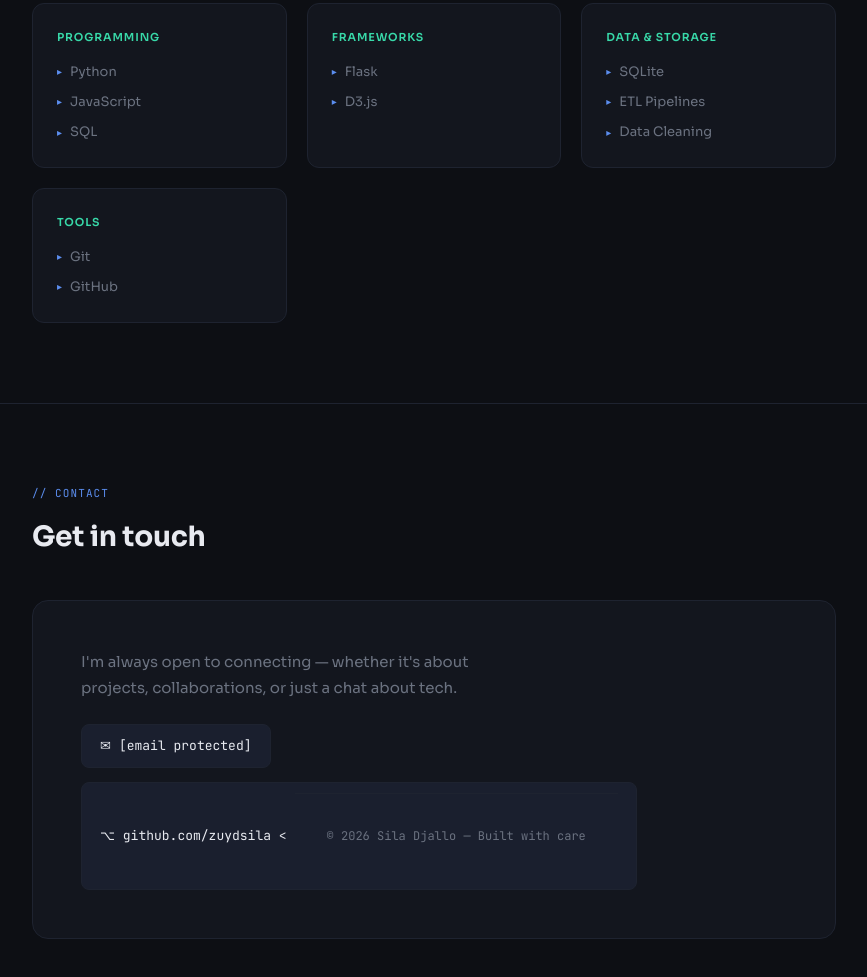
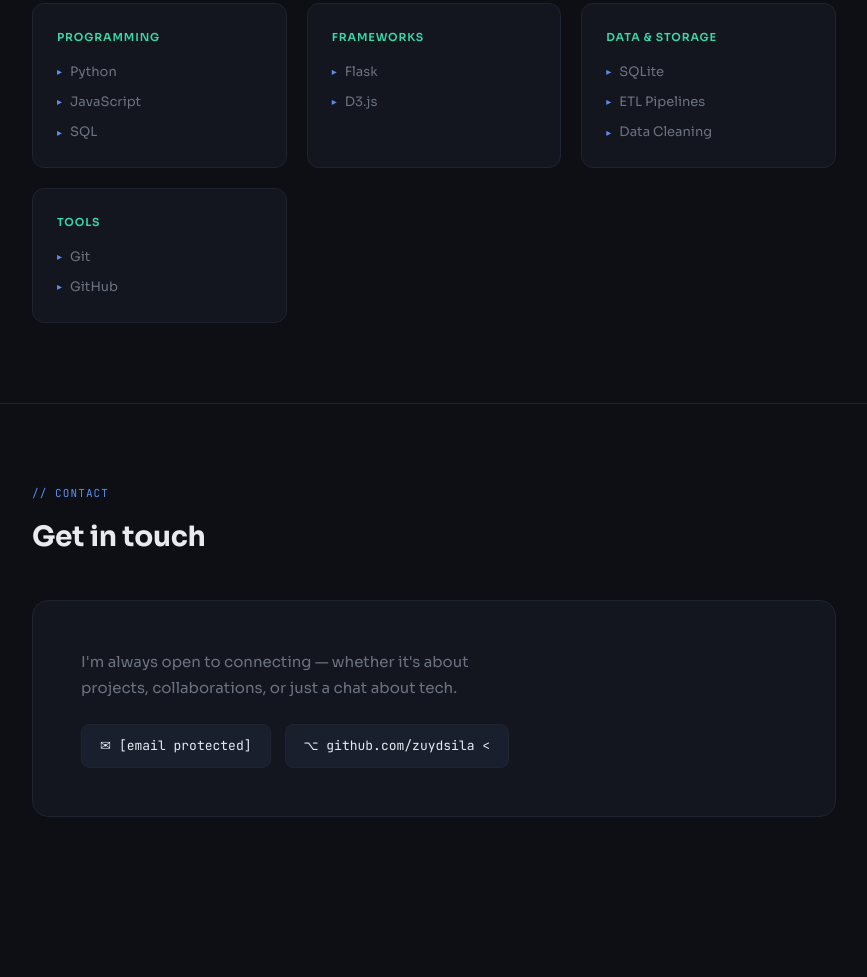
Before and after one commit to zuydsila/zuysila.github.io, a plain HTML site: page index (1).html in a window 1280 px wide. Shown: the part 2360-3337 px from the top of the page, without its empty margins (206-1073 px from the left). After the commit the page ends 3257 px from the top, so only its background shows below. Drawn offline with Linux system fonts and the light colour scheme.

Commit message:
Update index (1).html

```diff
--- a/index (1).html
+++ b/index (1).html
@@ -395,9 +395,4 @@
         </a>
         <a href="https://github.com/zuydsila" target="_blank" class="contact-link">
           ⌥ github.com/zuydsila
-        < <footer>
-  <span>© 2026 Sila Djallo — Built with care</span>
-</footer>
-
-</body>
-</html>
+        <
```
